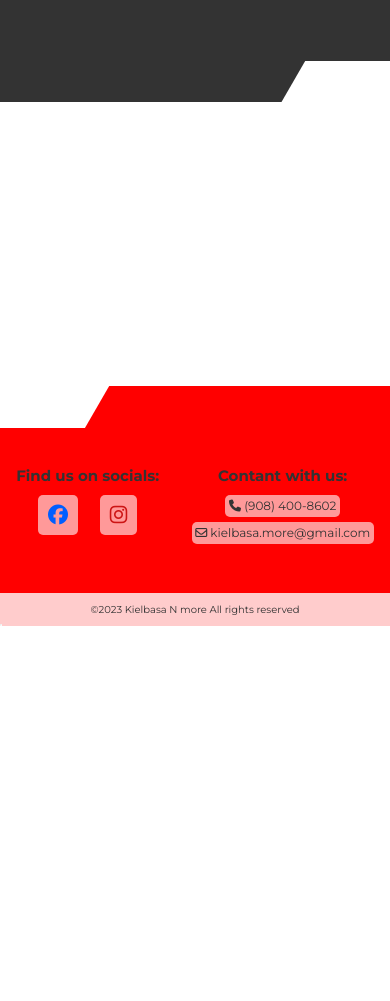
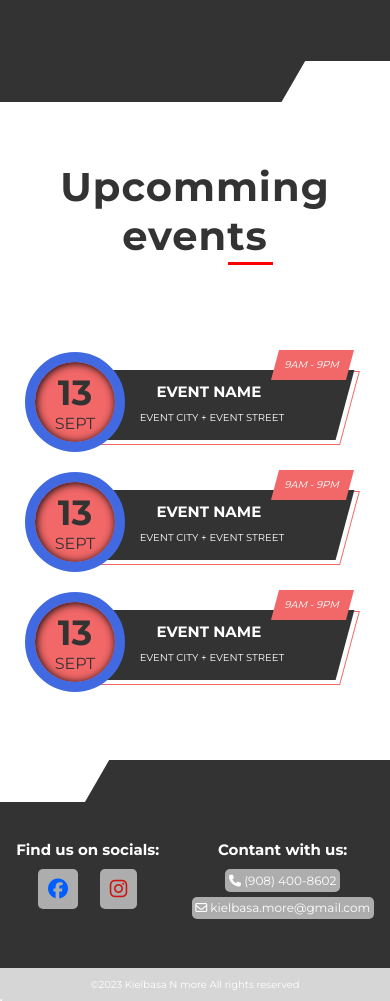
Before and after one commit to Adriann77/KielbasaNmore, a website: page index.html in a window 390 px wide. Shown: the part 4460-5461 px from the top of the page. Before the commit the page ends 5086 px from the top, so only its background shows below. Drawn offline with nearby package versions, Linux system fonts and the light colour scheme.

Commit message:
created upcoming events' section for mobile

```diff
--- a/index.html
+++ b/index.html
@@ -289,12 +289,66 @@
             </div>
         </section>
 
-        <div style="height: 30vh; background-color: white;" class="test section-padding-top section-padding-bot"></div>
+        <section id="upcomming" class="upcomming">
+            <h3 class="title">Upcomming events</h3>
+            <div class="wrapper">
+                <div class="box one">
+
+                    <div class="box__date">
+                        <p class="box__date--day">13</p>
+                        <p class="box__date--month">SEPT</p>
+
+                    </div>
+                    <div class="box__time">
+                        <p class="box__time--hours">9AM - 9PM</p>
+                    </div>
+                    <div class="box__info">
+                        <h4 class="box__title">EVENT NAME </h4>
+                        <p class="box__place">EVENT CITY + EVENT STREET
+                        </p>
+                    </div>
+                </div>
+                <div class="box two">
+
+                    <div class="box__date">
+                        <p class="box__date--day">13</p>
+                        <p class="box__date--month">SEPT</p>
+
+                    </div>
+                    <div class="box__time">
+                        <p class="box__time--hours">9AM - 9PM</p>
+                    </div>
+                    <div class="box__info">
+                        <h4 class="box__title">EVENT NAME </h4>
+                        <p class="box__place">EVENT CITY + EVENT STREET
+                        </p>
+                    </div>
+                </div>
+                <div class="box three">
+
+                    <div class="box__date">
+                        <p class="box__date--day">13</p>
+                        <p class="box__date--month">SEPT</p>
+
+                    </div>
+                    <div class="box__time">
+                        <p class="box__time--hours">9AM - 9PM</p>
+                    </div>
+                    <div class="box__info">
+                        <h4 class="box__title">EVENT NAME </h4>
+                        <p class="box__place">EVENT CITY + EVENT STREET
+                        </p>
+                    </div>
+                </div>
+
+
+            </div>
+        </section>
 
 
     </main>
 
-    <footer class="footer section-padding-top">
+    <footer id="contact" class="footer section-padding-top">
     <div class="wrapper">
 
 
@@ -332,6 +386,7 @@
     <script type="text/javascript" src="./dist/js/slick.min.js"></script>
     <script type="text/javascript" src="//cdn.jsdelivr.net/npm/slick-carousel@1.8.1/slick/slick.min.js"></script>
 
+
     <script src="./dist/js/script.min.js"></script>
 </body>
 
--- a/src/sass/_footer.scss
+++ b/src/sass/_footer.scss
@@ -1,8 +1,8 @@
 footer {
 	position: relative;
 
-	background-color: red;
-	color: #333;
+	background-color: #333;
+	color: #fff;
     font-size: 2rem;
 
 
--- a/src/sass/style.scss
+++ b/src/sass/style.scss
@@ -11,7 +11,6 @@
 }
 
 html {
-
 	scroll-behavior: smooth;
 	font-size: 62.5%;
 	scroll-padding-top: 3rem;
@@ -54,7 +53,6 @@ header {
 }
 
 main {
-
 	z-index: -10;
 
 	.about-us {
@@ -109,7 +107,6 @@ main {
 		margin: 0 auto;
 		z-index: 1;
 
-
 		.review__boxes {
 			margin: 0;
 			padding: 0;
@@ -136,7 +133,7 @@ main {
 			margin: 0;
 		}
 
-		.title{
+		.title {
 			margin-bottom: 10rem;
 			text-transform: uppercase;
 		}
@@ -195,19 +192,18 @@ main {
 		background-color: #333;
 		margin: 3rem 0;
 
-
-		.title{
+		.title {
 			color: #fff;
 		}
 
-		.opinion__boxes{
+		.opinion__boxes {
 			display: flex;
 			align-content: center;
 			justify-content: center;
 			flex-wrap: wrap;
 			padding: 8rem 0;
 			padding-bottom: 15rem;
-			.opinion__box{
+			.opinion__box {
 				position: relative;
 				z-index: 100;
 				text-align: center;
@@ -221,24 +217,23 @@ main {
 				font-size: 1.5rem;
 				height: 250px;
 
-
-				&--user{
+				&--user {
 					font-size: 2.5rem;
 				}
-				&--date{
+				&--date {
 					font-weight: lighter;
 					margin-bottom: 1rem;
 					font-size: 1.5rem;
 				}
 
-				&--stars{
+				&--stars {
 					margin-bottom: 1rem;
-					i{
+					i {
 						font-size: 2rem;
 					}
 				}
 
-				&--opinion{
+				&--opinion {
 					font-size: 2rem;
 					position: absolute;
 					bottom: 30px;
@@ -246,6 +241,105 @@ main {
 			}
 		}
 	}
+
+	.upcomming {
+		.wrapper {
+			padding: 8rem 0;
+			display: flex;
+			align-items: center;
+			justify-content: center;
+			flex-direction: column;
+			gap: 50px;
+
+
+
+			.box {
+				position: relative;
+				display: flex;
+				margin-left: 2rem;
+				align-content: center;
+
+				&::after {
+					position: absolute;
+					content: '';
+					width: 100%;
+					height: 100%;
+					bottom: -5px;
+					right: -5px;
+					border: 1px solid rgb(242, 103, 103);
+					z-index: -2;
+					transform: skewX(-15deg);
+					padding: 0.1rem;
+				}
+
+				&__date {
+					left: -40px;
+					bottom: -12px;
+					position: absolute;
+					width: 100px;
+					height: 100px;
+					border: 10px solid royalblue;
+					border-radius: 50%;
+					display: flex;
+					align-items: center;
+					justify-content: center;
+					flex-direction: column;
+					background-color: rgb(242, 103, 103);
+					box-shadow: inset 1px 1px 8px black;
+
+					&--day {
+						font-size: 3.5rem;
+						font-weight: bold;
+					}
+
+					&--month {
+						font-size: 1.6rem;
+					}
+				}
+
+				&__info {
+					display: flex;
+					align-items: center;
+					justify-content: center;
+					color: white;
+					background-color: #333;
+					text-align: center;
+					display: flex;
+					width: 280px;
+					flex-direction: column;
+					z-index: -1;
+					height: 70px;
+					transform: skewX(-15deg);
+
+					p {
+						transform: skewX(15deg);
+						margin-bottom: 10px;
+						margin-left: 20px;
+					}
+					h4 {
+						margin-top: 5px;
+						transform: skewX(15deg);
+						margin-bottom: 10px;
+						font-size: 1.5rem;
+					}
+				}
+
+				&__time {
+					position: absolute;
+					top: -20px;
+					right: -5px;
+					background-color: rgb(242, 103, 103);
+					height: 30px;
+					padding: 0 1rem;
+					text-align: center;
+					transform: skewX(-15deg);
+					line-height: 30px;
+					color: #fff;
+				}
+			}
+		}
+
+	}
 }
 
 @import 'mediaQue';
```
Also changed, not shown: contact.html (deleted, +0 -91 lines), offert.html (deleted, +0 -70 lines), dist/css/style.min.css, 2 other files.
